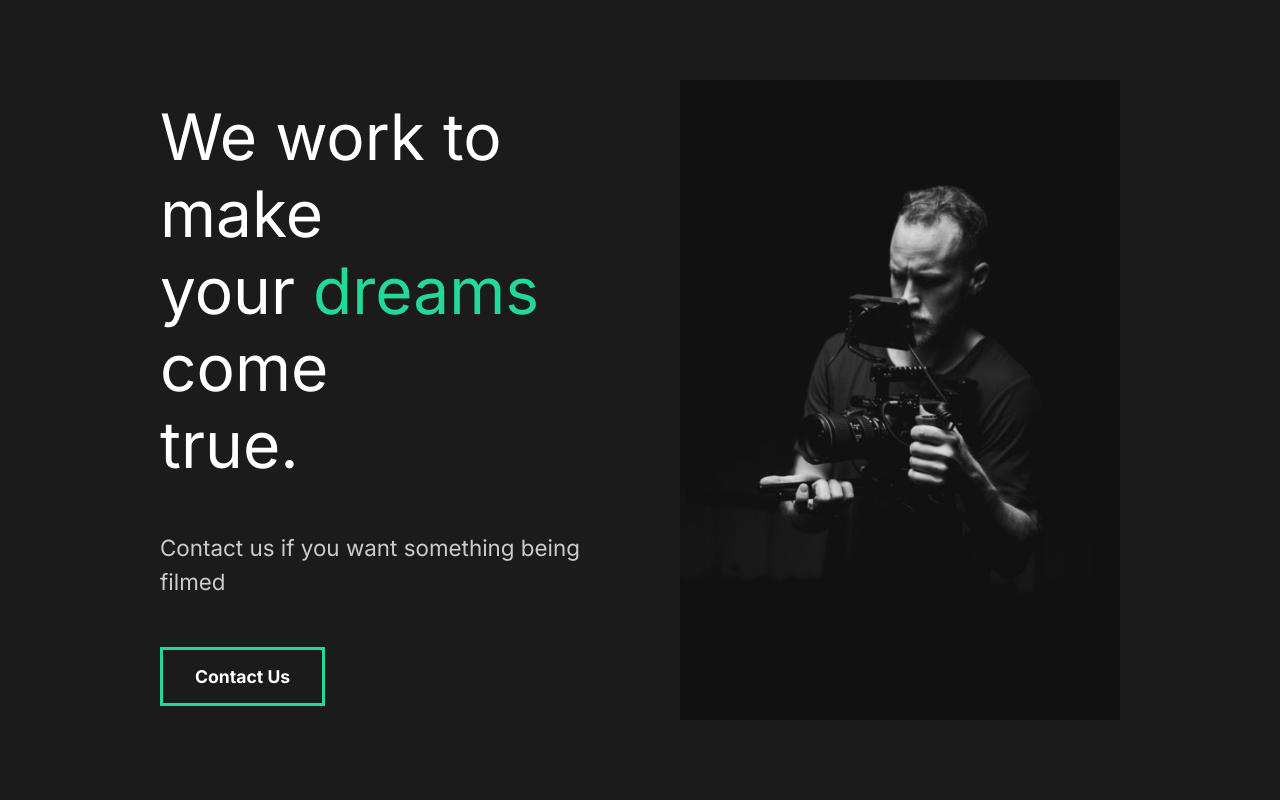
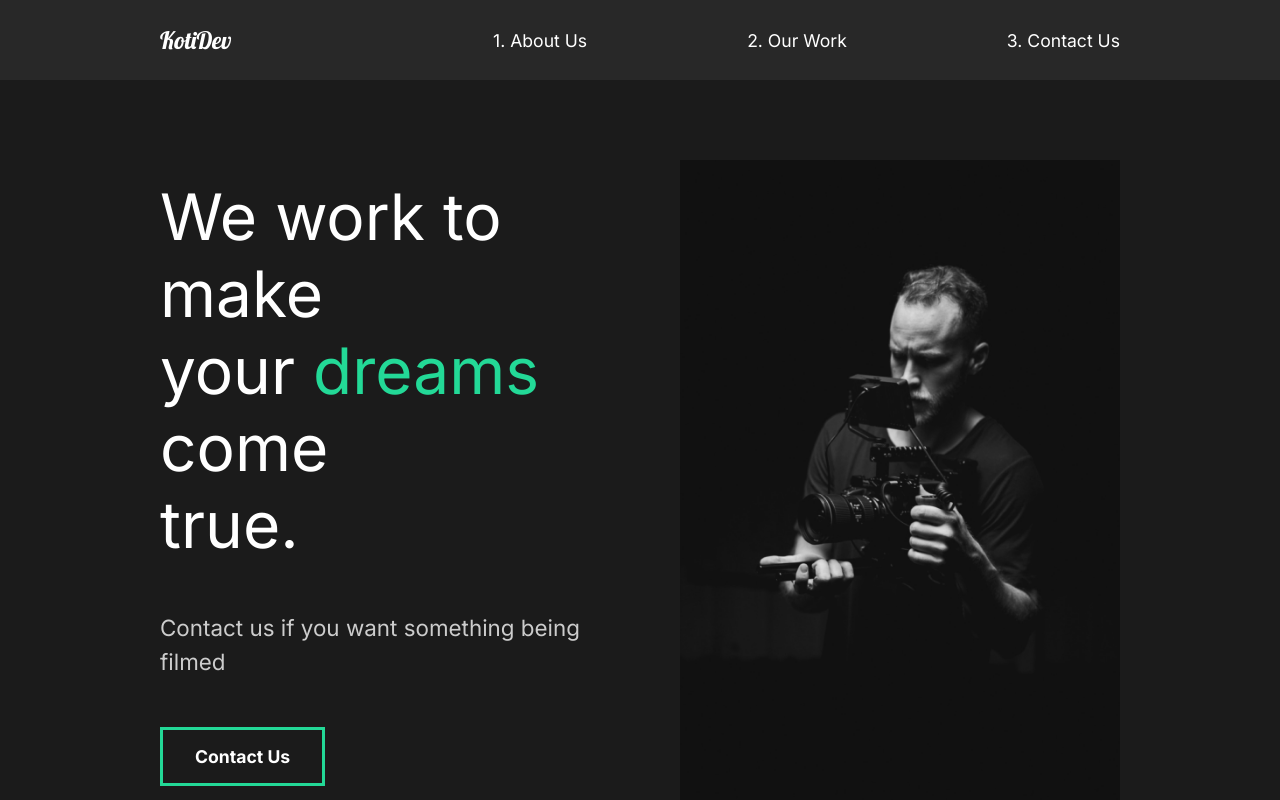
Before and after one commit to KotiMango/react-shutter, a React (Create React App) app: page / in a window 1280 px wide. Shown: the top 800 px of the page. Built offline with nearby package versions, Linux system fonts and the light colour scheme.

Commit message:
8. Creating The NavBar

```diff
--- a/src/App.js
+++ b/src/App.js
@@ -1,12 +1,16 @@
 import React from "react";
-//Global Style
+//Import Styles
 import GlobalStyle from "./components/GlobalStyle";
 //Import pages
 import AboutUs from "../src/pages/AboutUs";
+//Import Components
+import Nav from "../src/components/Nav";
+
 function App() {
   return (
     <div className="App">
       <GlobalStyle />
+      <Nav />
       <AboutUs />
     </div>
   );
--- /dev/null
+++ b/src/components/Nav.js
@@ -0,0 +1,54 @@
+import React from "react";
+import styled from "styled-components";
+
+const Nav = () => {
+  return (
+    <StyledNav>
+      <h1>
+        <a id="logo" href="#">
+          KotiDev
+        </a>
+      </h1>
+      <ul>
+        <li>
+          <a href="#">1. About Us</a>
+        </li>
+        <li>
+          <a href="#">2. Our Work</a>
+        </li>
+        <li>
+          <a href="#">3. Contact Us</a>
+        </li>
+      </ul>
+    </StyledNav>
+  );
+};
+
+const StyledNav = styled.nav`
+  min-height: 10vh;
+  display: flex;
+  margin: auto;
+  justify-content: space-between;
+  align-items: center;
+  padding: 1rem 10rem;
+  background: #282828;
+  a {
+    color: white;
+    text-decoration: none;
+  }
+  ul {
+    display: flex;
+    list-style: none;
+  }
+  #logo {
+    font-size: 1.5rem;
+    font-family: "Lobster", cursive;
+    font-weight: lighter;
+  }
+  li {
+    padding-left: 10rem;
+    position: relative;
+  }
+`;
+
+export default Nav;
```
